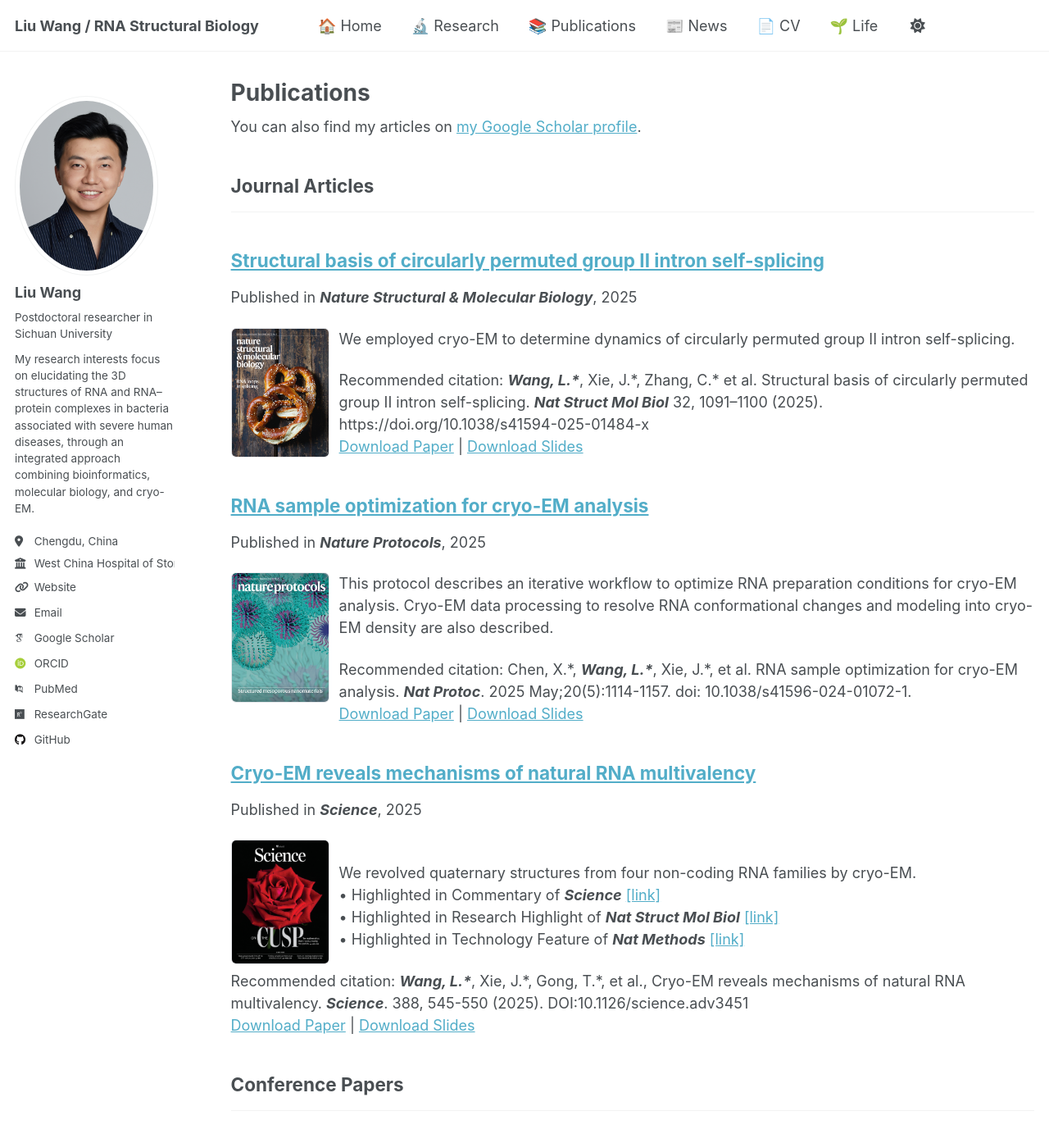
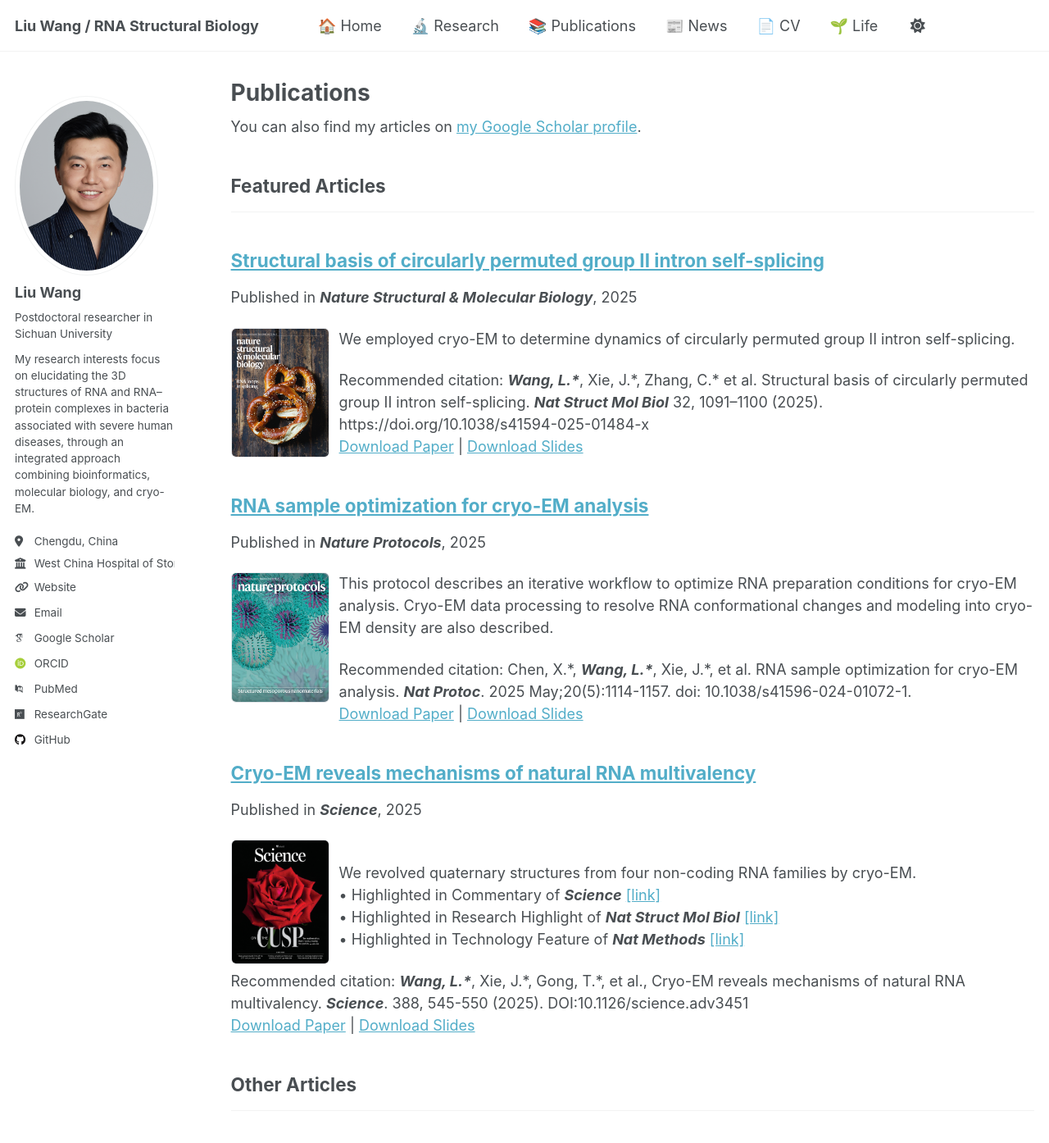
Before and after one commit to liuwang-RNA/Guihub_CV, a Jekyll site: the page built from _pages/publications.html, in a window 1280 px wide and 1400 px high. Shown: the top 1394 px of the window at 82% size. Built offline with Jekyll 4.4.1, drawn with Linux system fonts in a browser that asks for light colours; some web fonts are replaced; a script that is not in the unit is left out.

Commit message:
Update _config.yml

```diff
--- a/_config.yml
+++ b/_config.yml
@@ -83,9 +83,9 @@ publication_category:
   books:
     title: 'Books'
   manuscripts:
-    title: 'Journal Articles'
+    title: 'Featured Articles'
   conferences:
-    title: 'Conference Papers'
+    title: 'Other Articles'
 
 # Site Settings
 teaser                   :  # filename of teaser fallback teaser image placed in /images/, .e.g. "500x300.png"
```
